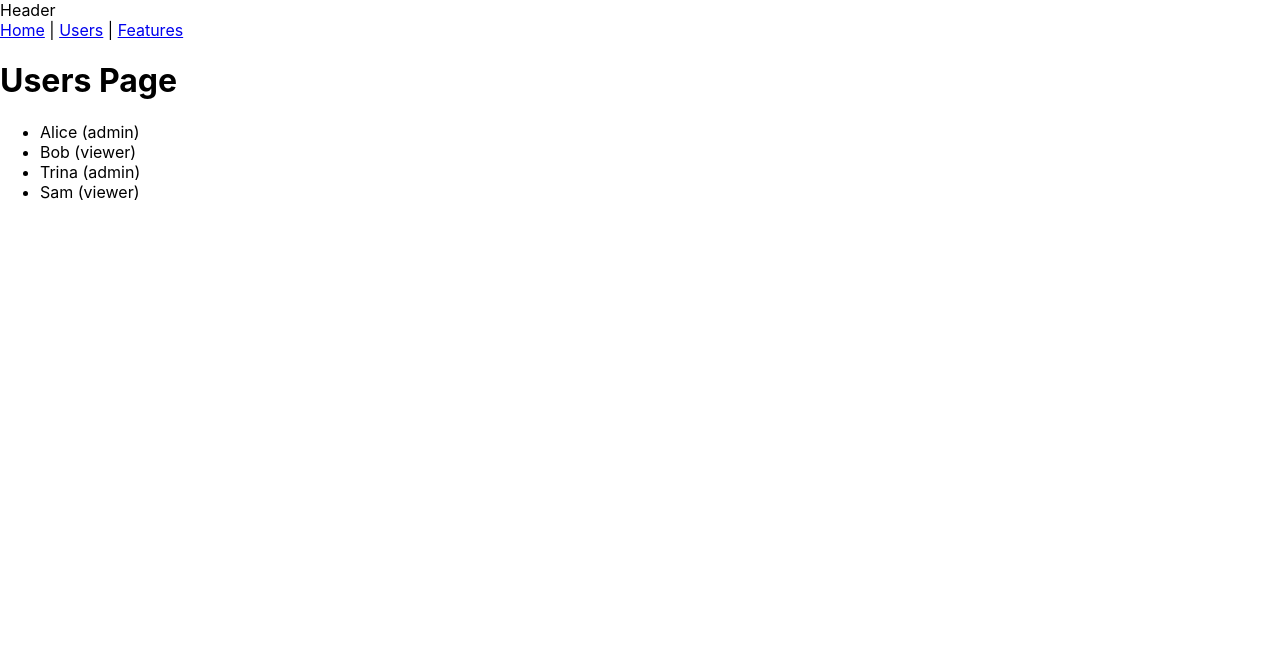
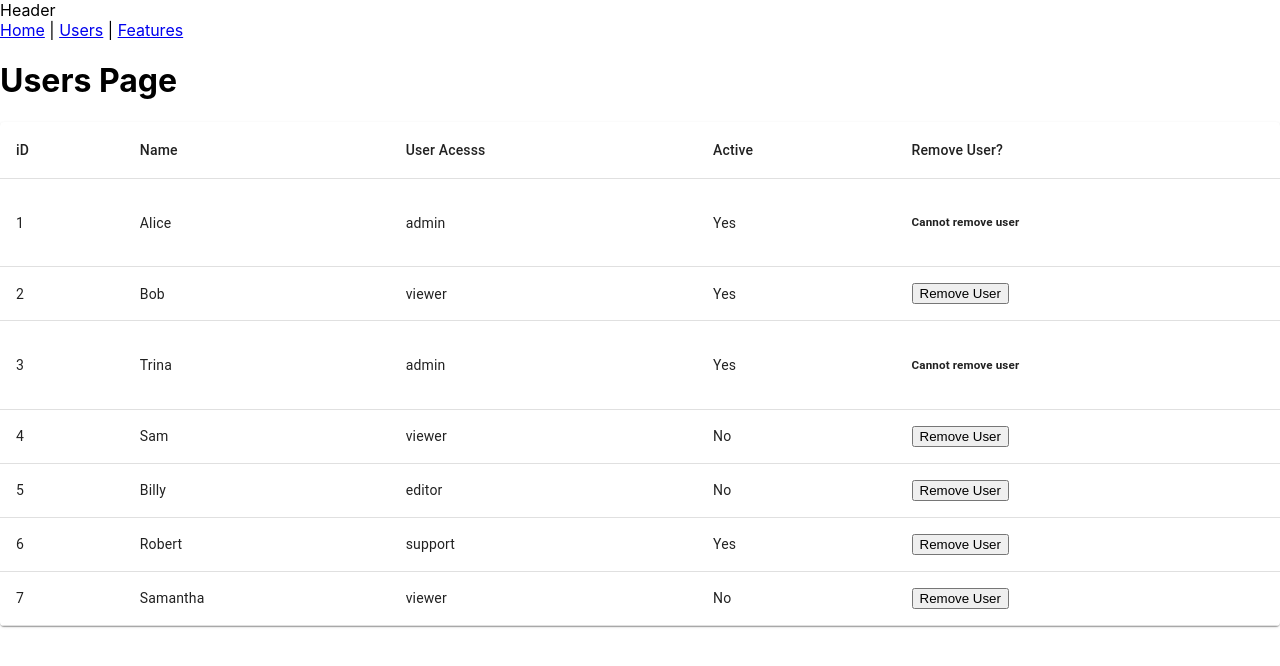
Before and after one commit to stephaniesomade/access-hub, a React (Create React App) app: page /users in a window 1280 px wide. Shown: the top 666 px of the page. Built offline with nearby package versions, Linux system fonts and the light colour scheme.

Commit message:
initial commit: adding user context and page

```diff
--- a/package.json
+++ b/package.json
@@ -3,16 +3,22 @@
   "version": "0.1.0",
   "private": true,
   "dependencies": {
+    "@emotion/react": "^11.14.0",
+    "@emotion/styled": "^11.14.1",
+    "@mui/material": "^7.3.6",
     "@testing-library/dom": "^10.4.1",
     "@testing-library/jest-dom": "^6.9.1",
     "@testing-library/react": "^16.3.1",
     "@testing-library/user-event": "^13.5.0",
     "jest": "^27.5.1",
+    "lint": "^0.8.19",
+    "material": "^1.0.1",
     "prop-types": "^15.8.1",
     "react": "^19.2.3",
     "react-dom": "^19.2.3",
     "react-router-dom": "^7.11.0",
     "react-scripts": "5.0.1",
+    "uuid": "^13.0.0",
     "web-vitals": "^2.1.4"
   },
   "scripts": {
--- a/src/context/UserContext.js
+++ b/src/context/UserContext.js
@@ -1,16 +1,36 @@
 import { createContext, useState } from "react";
+import { v4 as uuidv4 } from 'uuid';
 
 export const UserContext = createContext();
+
+const initialUsers = [
+  { id: 1, name: "Alice", role: "admin", active: true },
+  { id: 2, name: "Bob", role: "viewer", active: true },
+  { id: 3, name: "Trina", role: "admin", active: true },
+  { id: 4, name: "Sam", role: "viewer", active: false },
+  { id: 5, name: "Billy", role: "editor", active: false },
+  { id: 6, name: "Robert", role: "support", active: true },
+  { id: 7, name: "Samantha", role: "viewer", active: false },
+]
 export const UserProvider = ({ children }) => {
-  const [users, setUsers] = useState([
-    { id: 1, name: "Alice", role: "admin", active: true },
-    { id: 2, name: "Bob", role: "viewer", active: true },
-    { id: 2, name: "Trina", role: "admin", active: true },
-    { id: 2, name: "Sam", role: "viewer", active: true },
-  ]);
+  const [users, setUsers] = useState(initialUsers);
+
+  const addUser = (name, role, active) => {
+    const newUser = {
+      id: uuidv4(),
+      name,
+      role,
+      active
+    };
+    setUsers(prev => [...prev, newUser])
+  }
+
+  const removeUser = (id) => {
+    setUsers(prev => prev.filter(user => user.id !== id));
+  }
 
   return (
-    <UserContext.Provider value={{ users, setUsers }}>
+    <UserContext.Provider value={{ users, setUsers, addUser, removeUser}}>
       {children}
     </UserContext.Provider>
   );
--- a/src/pages/UsersPage.jsx
+++ b/src/pages/UsersPage.jsx
@@ -1,26 +1,50 @@
 import { useContext } from "react";
-import { UserContext } from "../context/UserContext"; // named import
-
+import { UserContext } from "../context/UserContext";
+import Table from '@mui/material/Table';
+import TableBody from '@mui/material/TableBody';
+import TableCell from '@mui/material/TableCell';
+import TableContainer from '@mui/material/TableContainer';
+import TableHead from '@mui/material/TableHead';
+import TableRow from '@mui/material/TableRow';
+import Paper from '@mui/material/Paper';
 export default function UsersPage() {
-  const { users } = useContext(UserContext);
+  const { users, removeUser } = useContext(UserContext)
+  // addUser} = useContext(UserContext);
 
   return (
     <div>
       <h1>Users Page</h1>
-      <ul>
-        {users.map(user => (
-          <li key={user.id}>{user.name} ({user.role})</li>
-        ))}
-      </ul>
+      <TableContainer component={Paper}>
+        <Table aria-label="user table">
+
+          <TableHead>
+            <TableRow>
+              <TableCell scope="col">iD</TableCell>
+              <TableCell scope="col">Name</TableCell>
+              <TableCell scope="col">User Acesss</TableCell>
+              <TableCell scope="col">Active</TableCell>
+              <TableCell scope="col">Remove User?</TableCell>
+            </TableRow>
+          </TableHead>
+
+          <TableBody>
+            {users.map(user => (
+              <TableRow key={user.name}
+                sx={{}}>
+                <TableCell scope="row" component="th">
+                  {user.id}
+                </TableCell>
+                <TableCell scope="row" component="th">
+                  {user.name}
+                </TableCell>
+                <TableCell scope="row">{user.role}</TableCell>
+                <TableCell scope="row">{user.active === true ? 'Yes' : 'No'}</TableCell>
+                {user.role !== "admin" ? <TableCell><button onClick={() => removeUser(user.id)}>Remove User</button></TableCell> : <TableCell> <h5> Cannot remove user</h5></TableCell>}
+              </TableRow>
+            ))}
+          </TableBody>
+        </Table>
+      </TableContainer>
     </div>
   );
-}
-
-
-// <ul>
-//         {users.map(user => (
-//           <li key={user.id}>
-//             {user.name} ({user.role})
-//           </li>
-//         ))}
-//       </ul>
+};
```
Also changed, not shown: 1 other file (tests, documents, lock files or other folders).
